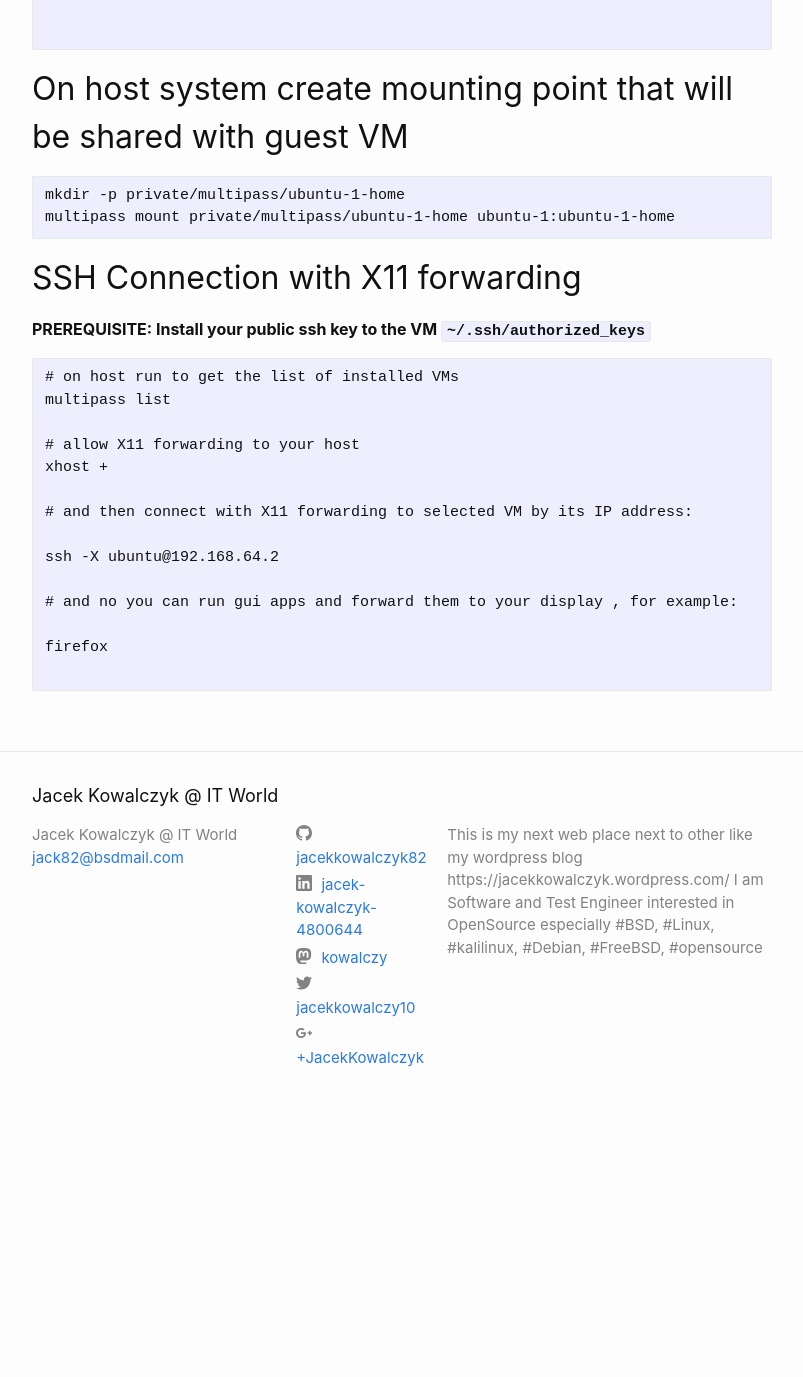
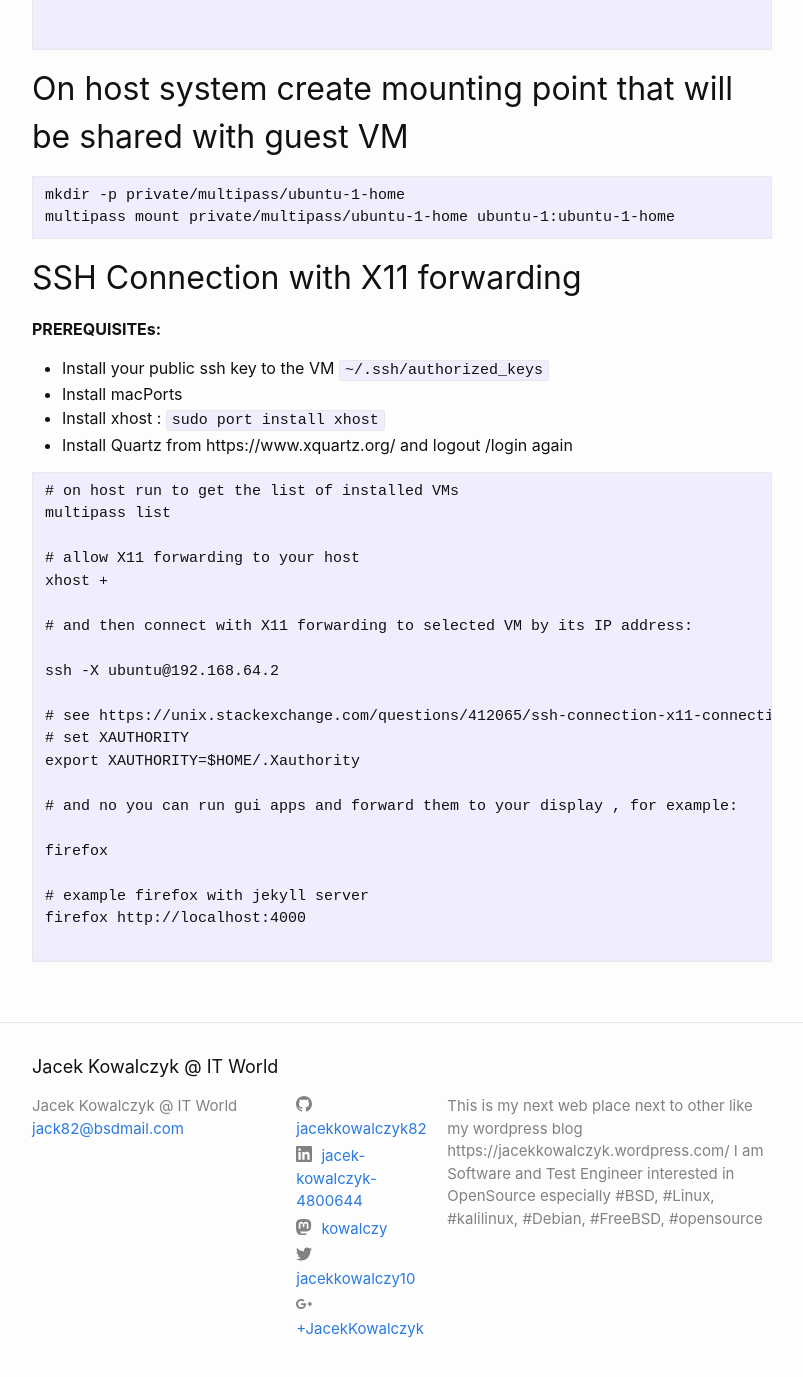
Before and after one commit to jacekkowalczyk82/jacekkowalczyk82.github.io, a Jekyll site: the page built from _posts/2021-03-22-how-to-start-with-canonical-multipass.md, in a window 1280 px wide and 1400 px high, scrolled down 899 px. Shown: the top 1377 px of the window, without its empty margins (238-1041 px from the left). Built offline with Jekyll 4.4.1, drawn with Linux system fonts in a browser that asks for light colours; before the commit the page ends 2028 px from its top, so only the background shows below that.

````diff
--- a/_posts/2021-03-22-how-to-start-with-canonical-multipass.md
+++ b/_posts/2021-03-22-how-to-start-with-canonical-multipass.md
@@ -41,7 +41,11 @@ multipass mount private/multipass/ubuntu-1-home ubuntu-1:ubuntu-1-home
 
 ## SSH Connection with X11 forwarding
 
-**PREREQUISITE: Install your public ssh key to the VM `~/.ssh/authorized_keys`**
+**PREREQUISITEs:**
+* Install your public ssh key to the VM `~/.ssh/authorized_keys`
+* Install macPorts
+* Install xhost : `sudo port install xhost`
+* Install Quartz from https://www.xquartz.org/ and logout /login again
 
 ```
 # on host run to get the list of installed VMs
@@ -54,8 +58,15 @@ xhost +
 
 ssh -X ubuntu@192.168.64.2
 
+# see https://unix.stackexchange.com/questions/412065/ssh-connection-x11-connection-rejected-because-of-wrong-authentication/709789#709789
+# set XAUTHORITY
+export XAUTHORITY=$HOME/.Xauthority
+
 # and no you can run gui apps and forward them to your display , for example:
 
 firefox
 
+# example firefox with jekyll server
+firefox http://localhost:4000
+
 ```
````
Also changed, not shown: _posts/2024-06-26-software-quality-and-testing-essay.md (added, +11 -0 lines).
